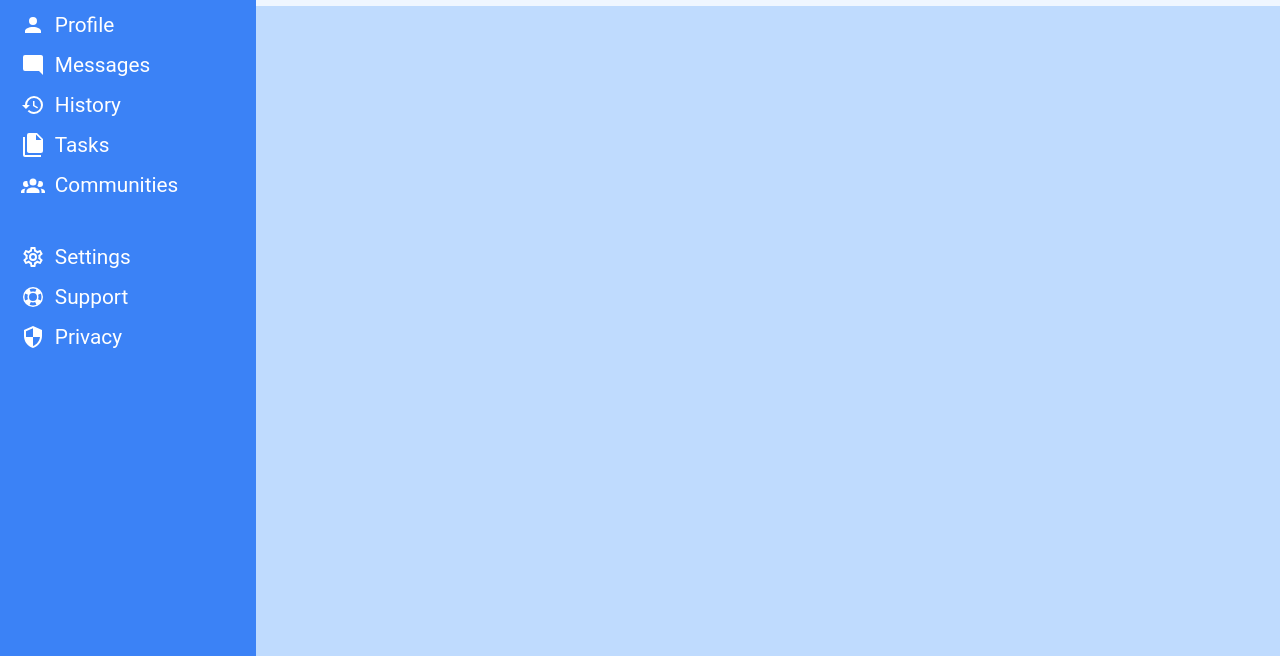
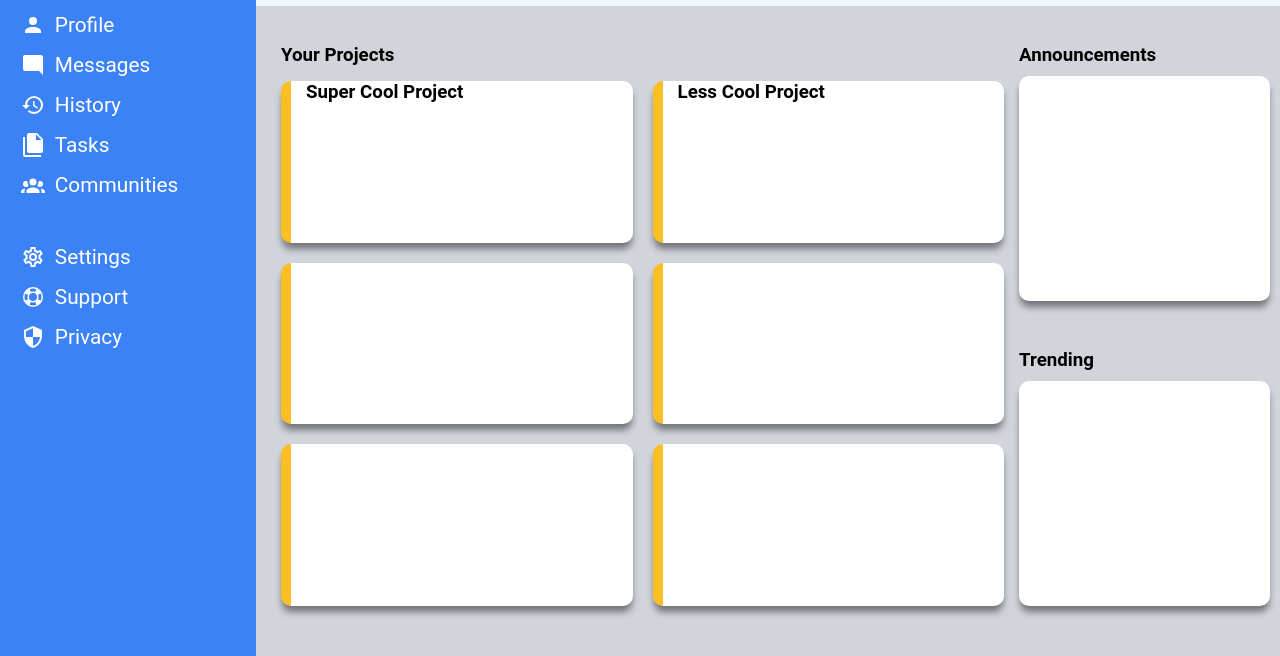
Before and after one commit to Wilmer-N/admin-dashboard, a plain HTML site: page index.html in a window 1280 px wide. Shown: the part 144-800 px from the top of the page. Drawn offline with Linux system fonts and the light colour scheme; a web font is replaced by a local one.

Commit message:
layout done

```diff
--- a/index.html
+++ b/index.html
@@ -65,7 +65,32 @@
                 <button>Share</button>
             </div>
         </div>
-        <div id="main"></div>
+        <div id="main">
+            <h3>Your Projects</h3>
+            <h3>Announcements</h3>
+            <div id="projects">
+                <div class="card"><h3>Super Cool Project</h3></div>
+                <div class="card"><h3>Less Cool Project</h3></div>
+                <div class="card"><h3></h3></div>
+                <div class="card"><h3></h3></div>
+                <div class="card"><h3></h3></div>
+                <div class="card"><h3></h3></div>
+            </div>
+            <div id="trends">
+                <div id="ann">
+                    <div></div>
+                    <div></div>
+                    <div></div>
+                </div>
+                <h3>Trending</h3>
+                <div id="trend">
+                        <div></div>
+                        <div></div>
+                        <div></div>
+                        <div></div>
+                </div>
+            </div>
+        </div>
         </container>
     </body>
 </body>
--- a/styles.css
+++ b/styles.css
@@ -84,16 +84,63 @@
 }
 .profile-img{
     border-radius: 50%;
-    background-color: yellow;
+    background-color: #fbbf24;
 }
 .profile-img:first-child{
     height: 65px;
     width: 65px;
 }
 #main{
-    background-color: #bfdbfe;
+    background-color: #d1d5db;
     grid-column: 2 / 3;
     grid-row: 2 / 3;
+    display: grid;
+    grid-template-columns: 3fr 1fr;
+    grid-template-rows: 50px 1fr;
+    padding: 10px;
+}
+#main h3{
+    align-self: end;
+}
+#main h3:first-child{
+    margin-left: 15px;
+}
+#projects{
+    display: grid;
+    grid-template-columns: 1fr 1fr;
+    grid-template-rows: repeat(3, 1fr);
+    gap: 20px;
+    padding: 15px;
+    padding-bottom: 40px;
+}
+.card{
+    background-color: white;
+    border-radius: 10px;
+    border-left: 10px solid #fbbf24;
+    box-shadow: 0px 7px 7px -1px rgba(0,0,0,0.46);
+}
+#trends{
+    display: grid;
+    grid-template-rows: 1fr 80px 1fr;
+    padding: 10px 0;
+    padding-bottom: 40px;
+}
+#ann{
+    background-color: white;
+    display: grid;
+    grid-template-rows: repeat(3, 1fr);
+    border-radius: 10px;
+    box-shadow: 0px 7px 7px -1px rgba(0,0,0,0.46);
+}
+#trend{
+    background-color: white;
+    display: grid;
+    grid-template-rows: repeat(4, 1fr);
+    border-radius: 10px;
+    box-shadow: 0px 7px 7px -1px rgba(0,0,0,0.46);
+}
+#trends h3{
+    margin-bottom: 10px;
 }
 
 @font-face {
```
Also changed, not shown: magnify.svg (deleted).
